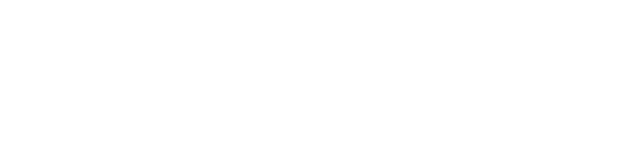
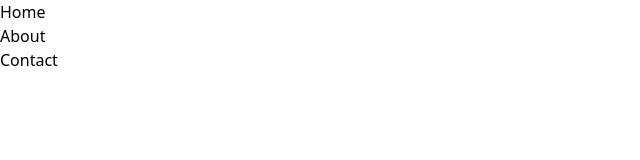
Before and after one commit to YAHW-R/ROI, a website: page index.html in a window 1280 px wide. Shown: the whole page, without its empty margins (0-640 px from the left). Drawn offline with nearby package versions, Linux system fonts and the light colour scheme; files that its build step writes are made by us from their sources.

Commit message:
add tailwindcss

```diff
--- a/index.html
+++ b/index.html
@@ -3,9 +3,15 @@
 <head>
     <meta charset="UTF-8">
     <meta name="viewport" content="width=device-width, initial-scale=1.0">
+    <link rel="stylesheet" href="css/style.css">
     <title>ROI</title>
 </head>
 <body>
-
+    <nav class="navbar">
+        <ul>
+            <li><a href="index.html">Home</a></li>
+            <li><a href="about.html">About</a></li>
+            <li><a href="contact.html">Contact</a></li>
+        </ul>
 </body>
 </html>
--- /dev/null
+++ b/style.css
@@ -0,0 +1 @@
+@import 'tailwindcss';
```
Also changed, not shown: package.json (+6 -1 lines), css/style.css (deleted), 1 other file.
